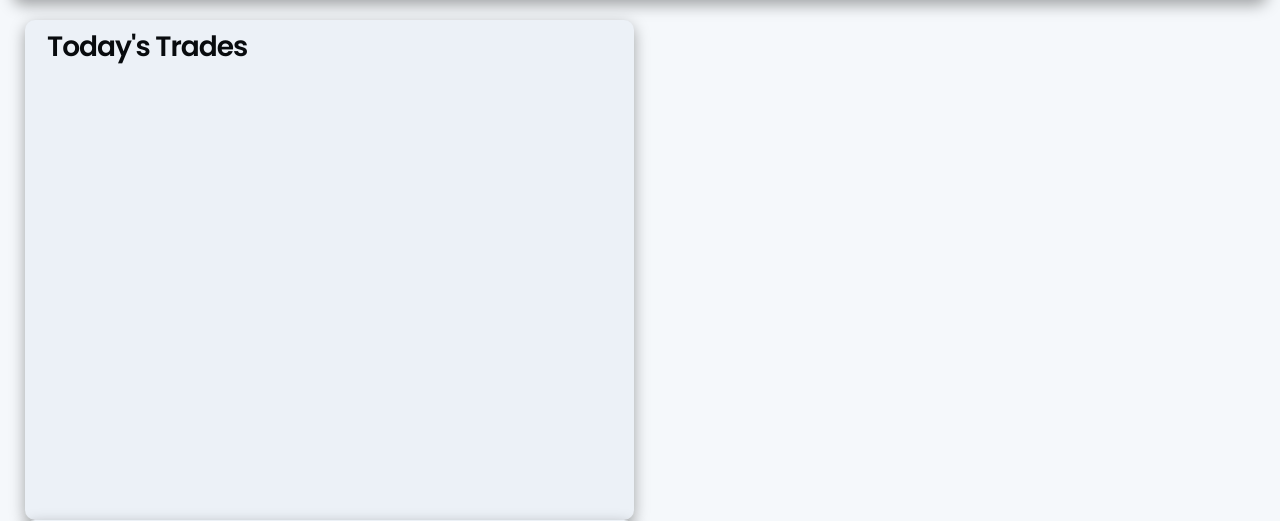
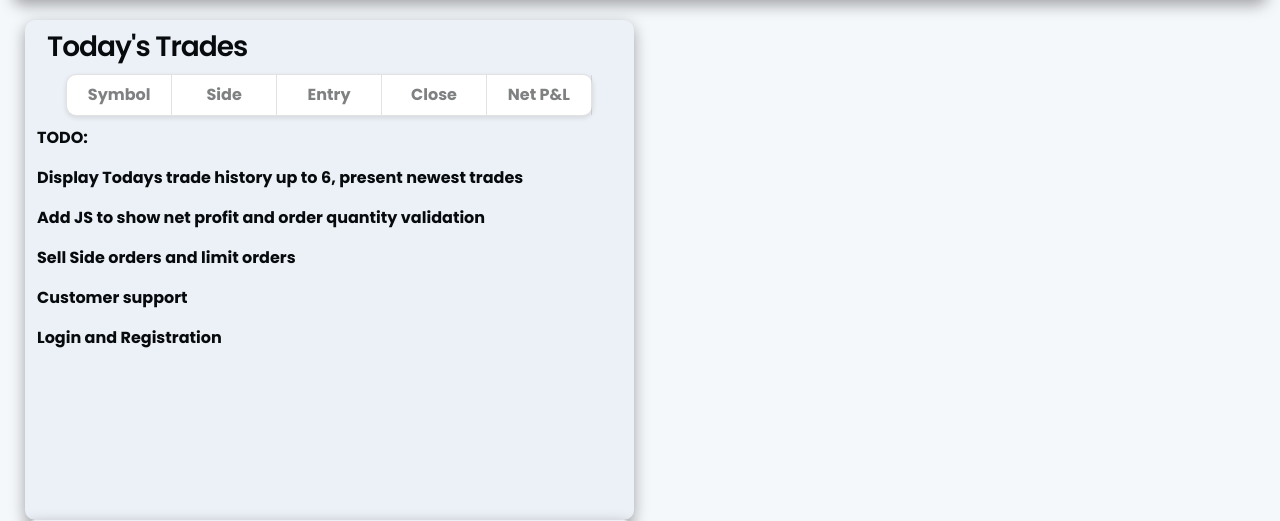
Before and after one commit to PeterGarvanski/HorizonMarkets, a Django app: page /trade/ in a window 1280 px wide. Shown: the part 116-637 px from the top of the page. Run offline with Django 4.2, Linux system fonts and the light colour scheme; a user stored in the database is signed in; data comes from the database, SQL or seed files in the repository; both versions use the stored data as it was after the commit; data that the repository does not hold is empty; some libraries are stand-ins or nearby versions.

Commit message:
style: cosmetic changes to search bar and added trade history header

```diff
--- a/markets/templates/markets/market.html
+++ b/markets/templates/markets/market.html
@@ -13,7 +13,7 @@
     <div class="sections box-shadow">
         <form action="{% url 'markets' %}" method="POST">
             {% csrf_token %}
-            <input type="text" class="search-bar" name="search_bar" placeholder="Search For Crypto's">
+            <input type="text" class="search-bar" name="search_bar" placeholder="Search For Crypto's" autocomplete="off">
             <button type="submit" class="search-button"><i class="fas fa-magnifying-glass"></i></button>
         </form>
         <form action="{% url 'markets' %}" method="post">
--- a/trade/templates/trade/trade.html
+++ b/trade/templates/trade/trade.html
@@ -13,6 +13,23 @@
     <div class="row">
         <div class="col-md-6 trade-sections box-shadow right">
             <h2 class="titles">Today's Trades</h2>
+            <div class="table">
+                <div>
+                    <div class="head-row">
+                        <span class="table-cell t-head">Symbol</span>
+                        <span class="table-cell t-head">Side</span>
+                        <span class="table-cell t-head">Entry</span>
+                        <span class="table-cell t-head">Close</span>
+                        <span class="table-cell t-head">Net P&L</span>
+                    </div>
+                </div>
+            </div>
+            <p>TODO:</p>
+            <p>Display Todays trade history up to 6, present newest trades</p>
+            <p>Add JS to show net profit and order quantity validation</p>
+            <p>Sell Side orders and limit orders</p>
+            <p>Customer support</p>
+            <p>Login and Registration</p>
         </div>
         <div class="col-md-6 trade-sections box-shadow left">
             <h2 class="titles">Trade Markets</h2>
```
Also changed, not shown: markets/static/markets/css/markets.css (+15 -13 lines), db.sqlite3.
